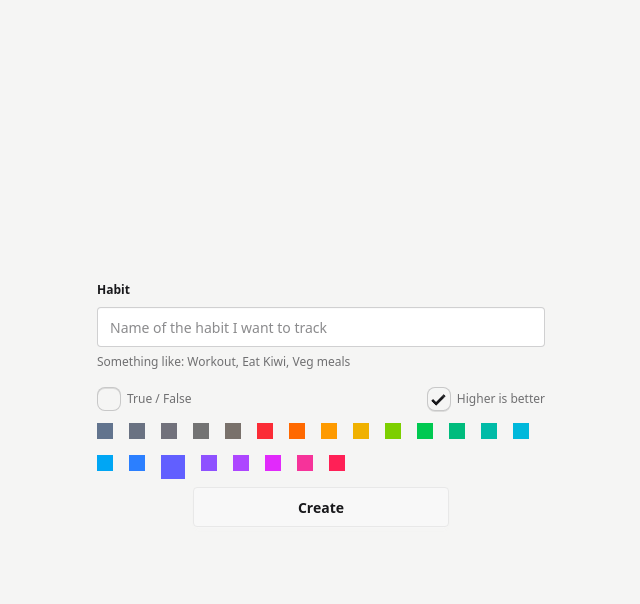
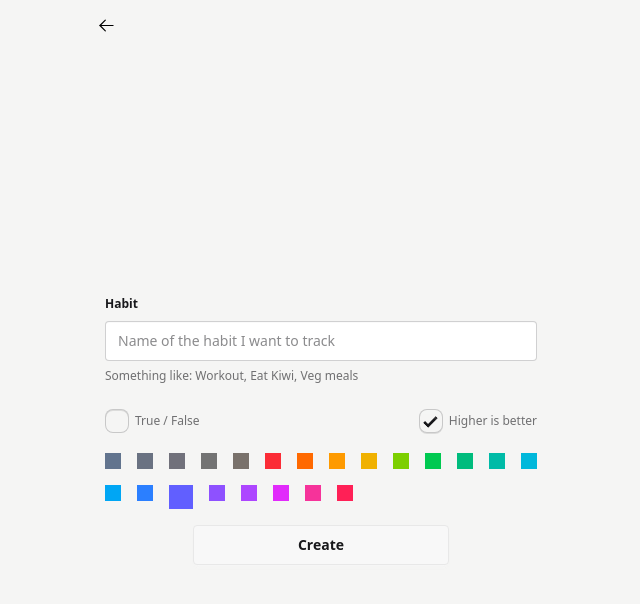
Before and after one commit to KaugaKauga/HabitGraph, a React (Vite) app: page /create-habit in a window 1280 px wide. Shown: the top 604 px of the page, without its empty margins (319-959 px from the left). Built offline with nearby package versions, Linux system fonts and the light colour scheme.

Commit message:
back from add habit

```diff
--- a/src/features/create-category/CreateHabit.tsx
+++ b/src/features/create-category/CreateHabit.tsx
@@ -1,7 +1,8 @@
 import { useRef, useState } from "react";
 import { useGraphStore } from "../../store";
-import { useNavigate } from "@tanstack/react-router";
+import { Link, useNavigate } from "@tanstack/react-router";
 import { ColorType, colorTypes, getColorClass } from "../../utils/colorUtils";
+import arrowLeft from "../../assets/arrow-left.svg";
 
 const CreateHabit = () => {
   const { addGraph } = useGraphStore();
@@ -27,7 +28,13 @@ const CreateHabit = () => {
   };
 
   return (
-    <div className="space-y-2 h-full flex flex-col items-center justify-center">
+    <div className="flex flex-col h-full justify-center">
+      <div className="flex justify-between mb-8">
+        <Link className="link" to="/">
+          <img src={arrowLeft} alt="Home" className="size-[1.2em]" />
+        </Link>
+      </div>
+      <div className="flex-1 overflow-y-auto space-y-4 justify-center flex flex-col items-center p-2">
         <fieldset className="fieldset w-full">
           <legend className="fieldset-legend">Habit</legend>
           <input
@@ -75,6 +82,7 @@ const CreateHabit = () => {
           Create
         </button>
       </div>
+    </div>
   );
 };
 
```
Also changed, not shown: src/assets/arrow-left.svg (added). Lines whose indentation alone changed are shown as unchanged.
